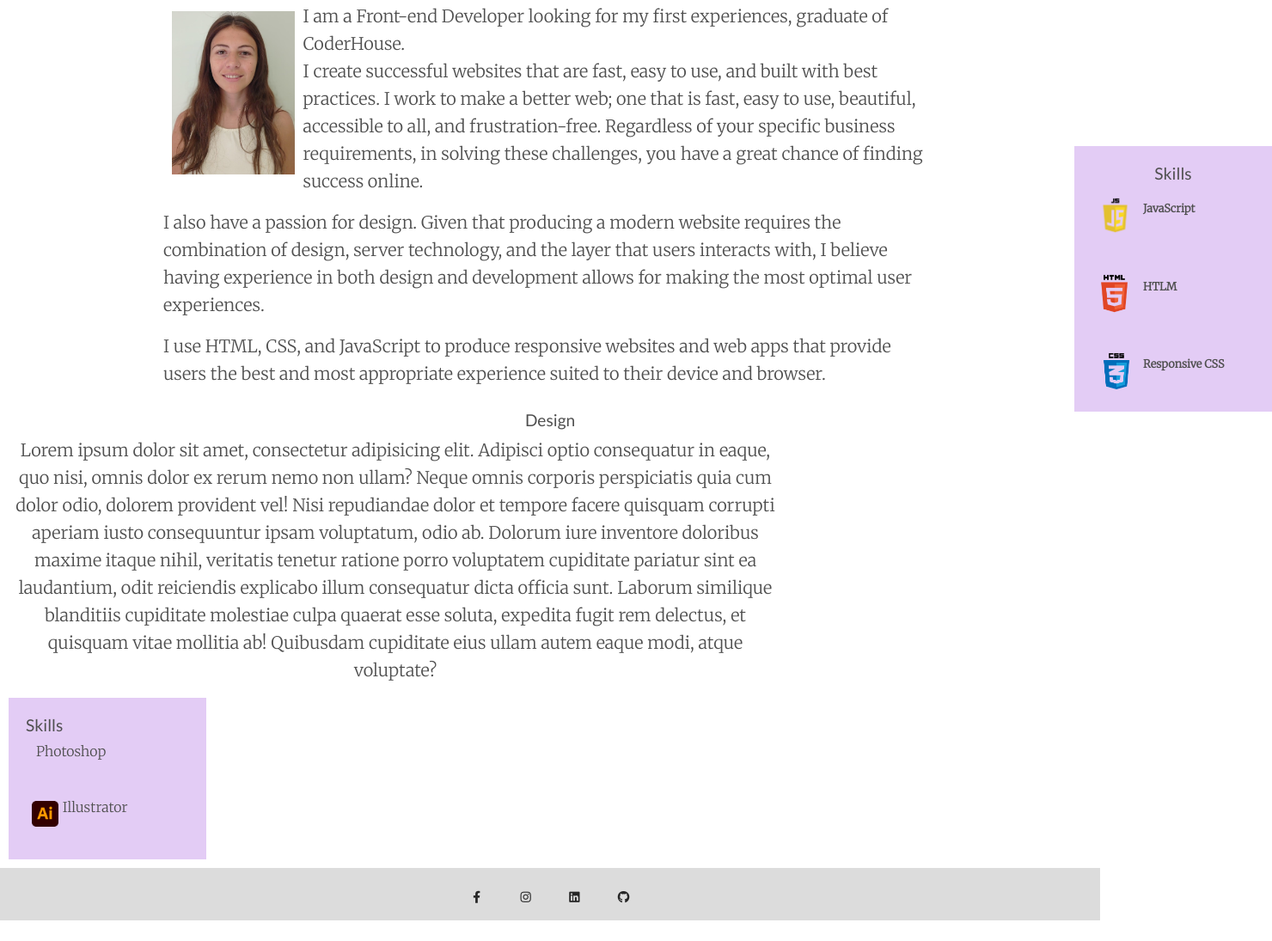
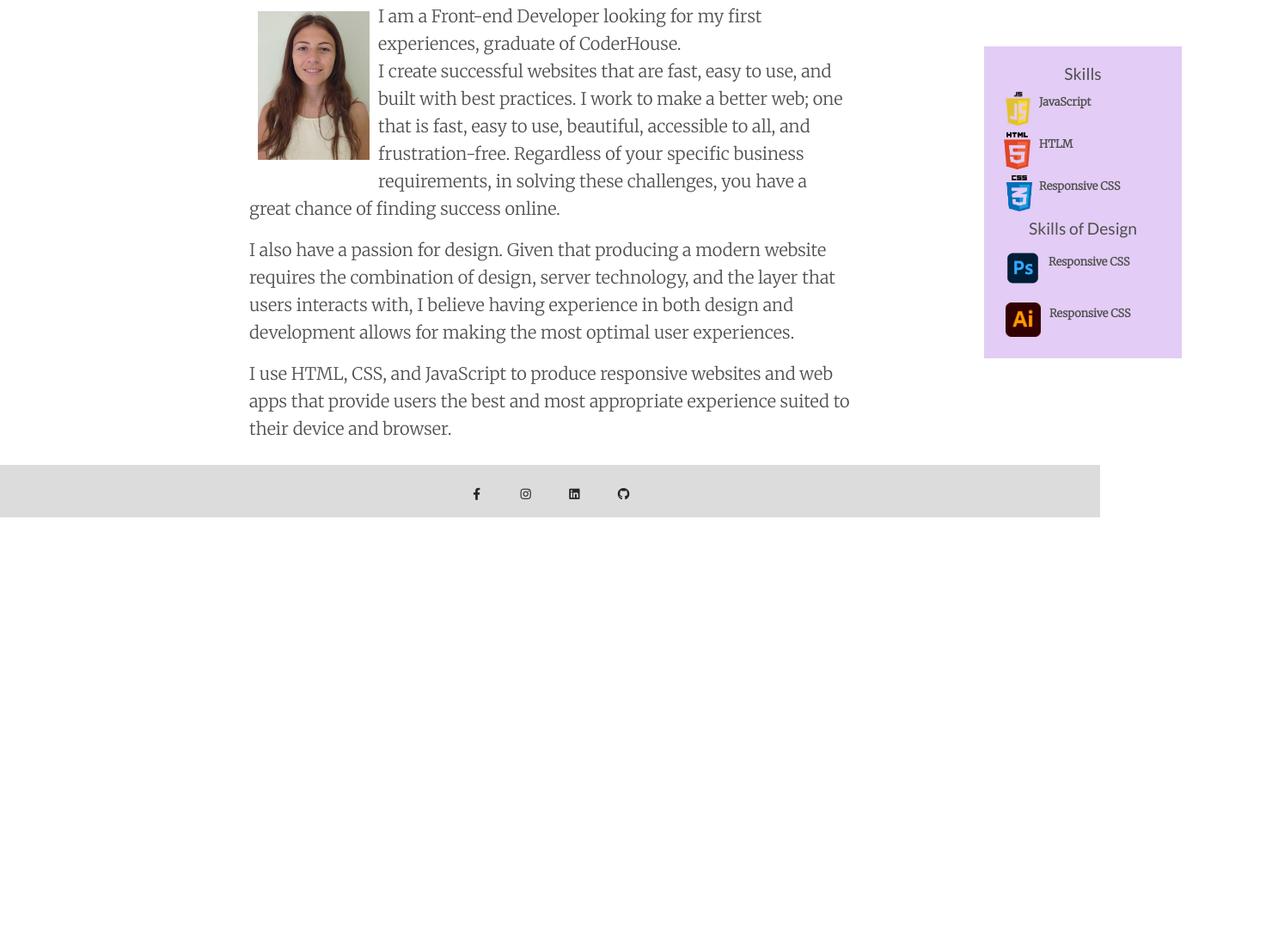
Before and after one commit to lourdesA99/practicandoScss, a website: page about.html in a window 1280 px wide. Shown: the part 146-1241 px from the top of the page at 86% size, 1480 px wide, since content can reach past the window. After the commit the page ends 800 px from the top, so only its background shows below. Drawn offline with nearby package versions, Linux system fonts and the light colour scheme.

Commit message:
ultimando detalles

```diff
--- a/about.html
+++ b/about.html
@@ -5,22 +5,30 @@
     <meta charset="UTF-8">
     <meta http-equiv="X-UA-Compatible" content="IE=edge">
     <meta name="viewport" content="width=device-width, initial-scale=1.0">
+    <!-- SEO -->
+    <meta name="description" content="Lourdes Antuña is a Front-end Developer looking for my first experiences. She creates successful websites that are fast, easy to use, and built with best practices.">
+    <meta name="keywords" content="portfolio, desarrolladora web, web developer, front-end, Lourdes Antuña, proyecto, project">
+    <!-- Google font -->
     <link rel="preconnect" href="https://fonts.googleapis.com">
     <link rel="preconnect" href="https://fonts.gstatic.com" crossorigin>
     <link href="https://fonts.googleapis.com/css2?family=Lato&display=swap" rel="stylesheet">
     <link rel="preconnect" href="https://fonts.googleapis.com">
+    <link href="https://fonts.googleapis.com/css2?family=Merriweather:wght@300&display=swap" rel="stylesheet">
     <link rel="preconnect" href="https://fonts.gstatic.com" crossorigin>
-    <link href="https://fonts.googleapis.com/css2?family=Merriweather:wght@300&display=swap" rel="stylesheet">
-
-    <link href="https://cdn.jsdelivr.net/npm/bootstrap@5.1.3/dist/css/bootstrap.min.css" rel="stylesheet" integrity="sha384-1BmE4kWBq78iYhFldvKuhfTAU6auU8tT94WrHftjDbrCEXSU1oBoqyl2QvZ6jIW3" crossorigin="anonymous">
+    <!-- Favicon -->
+    <link rel="shortcut icon" href="./favicon/favicon.ico" type="image/x-icon">
+    <link rel="icon" href="./favicon/favicon.ico" type="image/x-icon">
+    <!-- Bootstrap -->
+    <link href="https://cdn.jsdelivr.net/npm/bootstrap@5.0.2/dist/css/bootstrap.min.css" rel="stylesheet" integrity="sha384-EVSTQN3/azprG1Anm3QDgpJLIm9Nao0Yz1ztcQTwFspd3yD65VohhpuuCOmLASjC" crossorigin="anonymous">
     <!-- Font Awesome -->
     <link href="https://cdnjs.cloudflare.com/ajax/libs/font-awesome/5.15.1/css/all.min.css" rel="stylesheet" />
     <!-- Google Fonts -->
     <link href="https://fonts.googleapis.com/css?family=Roboto:300,400,500,700&display=swap" rel="stylesheet" />
     <!-- MDB -->
     <link href="https://cdnjs.cloudflare.com/ajax/libs/mdb-ui-kit/3.10.2/mdb.min.css" rel="stylesheet" />
+    <!-- My stylesheet -->
     <link rel="stylesheet" href="./css/index.css">
-    <title>Mi Portfolio</title>
+    <title>My Portfolio | About me</title>
 </head>
 
 <body>
@@ -66,48 +74,33 @@
                 </p>
         </div>
         <div class="skills">
-            <h4>Skills</h2>
+            <h4>Skills</h4>
 
             <div class="logoSkill">
                 <img src="./media/js3.png" alt="">
                 <p>JavaScript</p>
             </div>
-                <br>
+
             <div class="logoSkill">
                 <img src="./media/html3.png" alt="">
                 <p>HTLM</p>
             </div>
-                <br>
+
             <div class="logoSkill">
                 <img src="./media/css3.png" alt="">
                 <p> Responsive CSS</p>
             </div>
+            <h4>Skills of Design</h4>
+            <div class="logoSkillDesign">
+                <img src="./media/psLogo.png" alt="">
+                <p> Responsive CSS</p>
+            </div>
+            <div class="logoSkillDesign">
+                <img src="./media/aiLogo.png" alt="">
+                <p> Responsive CSS</p>
+            </div>
         </div>
 
-
-
-
-
-        <div class="design">
-            <h2>Design</h2>
-            <p>Lorem ipsum dolor sit amet, consectetur adipisicing elit. Adipisci optio consequatur in eaque, quo nisi, omnis dolor ex rerum nemo non ullam? Neque omnis corporis perspiciatis quia cum dolor odio, dolorem provident vel! Nisi repudiandae dolor
-                et tempore facere quisquam corrupti aperiam iusto consequuntur ipsam voluptatum, odio ab. Dolorum iure inventore doloribus maxime itaque nihil, veritatis tenetur ratione porro voluptatem cupiditate pariatur sint ea laudantium, odit reiciendis
-                explicabo illum consequatur dicta officia sunt. Laborum similique blanditiis cupiditate molestiae culpa quaerat esse soluta, expedita fugit rem delectus, et quisquam vitae mollitia ab! Quibusdam cupiditate eius ullam autem eaque modi,
-                atque voluptate?</p>
-        </div>
-        <div class="skillsDesign">
-            <h4>Skills</h2>
-                <p>
-                    <img src="./media/Google Lens.html" alt=""> Photoshop
-                </p>
-                <br>
-                <p>
-                    <img src="./media/aiLogo.png" alt=""> Illustrator
-                </p>
-                <br>
-
-
-        </div>
 
 
     </main>
--- a/scss/_about.scss
+++ b/scss/_about.scss
@@ -7,45 +7,61 @@
     margin: 10px;
     h1 {
         @include titulos;
+        font-size: 23px;
         padding: 15px;
     }
     p {
         font-family: $another-font;
-        font-size: 25px;
+        font-size: 19px;
         margin: 10 0 0 0;
-        width: 900px;
         img {
             width: auto;
-            height: 190px;
+            height: 120px;
             float: left;
             margin: 10px;
         }
     }
 }
 
-@media screen and (min-width:480px) {
-    .about {
+.skills {
+    background-color: #9d4edd49;
+    box-sizing: content-box;
+    width: 300px;
+    text-align: center;
+    margin: auto;
+    h4 {
+        font-family: $title-font;
+        font-size: 1.2em;
+        margin: 5px;
+    }
+    .logoSkill {
         display: flex;
-        flex-direction: column;
         align-items: center;
+        img {
+            width: auto;
+            height: 55px;
+            margin: 2px;
+        }
+        p {
+            font-family: $another-font;
+            font-size: 1em;
+            font-weight: bold;
+        }
+    }
+    .logoSkillDesign {
+        display: flex;
+        align-items: center;
+        img {
+            width: auto;
+            height: 40px;
             margin: 10px;
         }
-    .about h1 {
-        font-family: $title-font;
-        font-size: 30px;
-        padding: 15px;
+        p {
+            font-family: $another-font;
+            font-size: 1em;
+            font-weight: bold;
+            justify-content: start;
         }
-    .about p {
-        font-family: $another-font;
-        font-size: 15px;
-        margin: 10 0 0 0;
-        width: 670px;
-    }
-    img {
-        width: auto;
-        height: 150px;
-        float: left;
-        margin: 10px;
     }
 }
 
@@ -55,25 +71,24 @@
         flex-direction: column;
         align-items: center;
         margin: 10px;
-    }
-    .about h1 {
+        h1 {
             @include titulos;
         }
-    .about p {
+        p {
             font-family: $another-font;
             font-size: 20px;
             margin: 10 0 0 0;
-        width: 900px;
+            width: 700px;
             .prueba4 {
                 width: 700px;
                 position: relative;
             }
+            img {
+                width: 130px;
+                height: auto;
+                float: left;
             }
-    img {
-        width: auto;
-        height: 180px;
-        float: left;
-        margin: 10px;
+        }
     }
     .skills {
         background-color: #9d4edd49;
@@ -82,9 +97,9 @@
         width: 200px;
         text-align: center;
         position: absolute;
-        top: 316px;
+        top: 200px;
         right: 100px;
-        left: 1250px;
+        left: 1145px;
         h4 {
             font-family: $title-font;
             font-size: 1.2em;
@@ -103,45 +118,20 @@
                 font-weight: bold;
             }
         }
-    }
-    .design {
-        text-align: center;
+        .logoSkillDesign {
+            display: flex;
+            align-items: center;
+            img {
+                width: auto;
+                height: 40px;
                 margin: 10px;
             }
-    .design h2 {
-        font-family: $title-font;
-        font-size: 1.2em;
-        box-sizing: border-box;
-        margin-left: 214px;
-        margin-right: 214px;
-    }
-    .design p {
+            p {
                 font-family: $another-font;
-        font-size: 20px;
-        width: 900px;
-        height: auto;
-        text-align: center;
-    }
-    .skillsDesign {
-        background-color: #9d4edd49;
-        box-sizing: content-box;
-        margin: 10px;
-        padding: 15px;
-        width: 200px;
-    }
-    .skillsDesign h4 {
-        font-family: $title-font;
-        font-size: 1.2em;
-        margin: 5px;
-    }
-    .skillsDesign p {
-        font-family: $another-font;
-        font-size: 1em;
-        margin: 7px;
-    }
-    .skillsDesign p img {
-        width: auto;
-        height: 30px;
-        margin: 5px;
+                font-size: 0.8em;
+                font-weight: bold;
+                justify-content: start;
             }
         }
+    }
+}
--- a/scss/_contacto.scss
+++ b/scss/_contacto.scss
@@ -13,7 +13,6 @@
     .flex-container {
         display: flex;
         flex-direction: column;
-        width: 670px;
         background-color: rgb(249, 249, 249);
         padding: 30px;
         margin: 30px;
@@ -66,5 +65,6 @@
             font-size: 25px;
             padding: 17.5px 25px;
             background-color: #9d4edd49;
+            width: 120px;
         }
     }
--- a/scss/_inicio.scss
+++ b/scss/_inicio.scss
@@ -10,6 +10,10 @@
     }
 }
 
+.sobreMi {
+    width: 90%;
+}
+
 .sobreMi-Titulo {
     font-family: 'Lato', sans-serif;
     font-size: 25px;
@@ -19,6 +23,37 @@
 .sobreMi-Explicacion {
     font-family: 'Merriweather', serif;
     font-size: 20px;
+}
+
+.segCard {
+    img {
+        width: 150px;
+    }
+}
+
+.featuredWork {
+    img {
+        width: 300px;
+    }
+    .text {
+        text-align: center;
+    }
+}
+
+@media screen and (min-width:720px) {
+    .sobreMi {
+        width: 70%;
+    }
+    .segCard {
+        img {
+            width: 200px;
+        }
+    }
+    .featuredWork {
+        img {
+            width: 50%;
+        }
+    }
 }
 
 
@@ -39,4 +74,10 @@
         font-family: $another-font;
         font-size: 20px;
     }
+    img {
+        display: block;
+        margin: 0 auto;
+        max-width: 100%;
+        width: 80%;
+    }
 }
--- a/scss/_portfolio.scss
+++ b/scss/_portfolio.scss
@@ -5,15 +5,14 @@
     flex-direction: column;
     align-items: center;
     margin: 10px;
+    text-align: center;
     h2 {
         @include titulos;
-        padding: 15px;
     }
     p {
         font-family: $another-font;
         font-size: 25px;
         margin: 10 0 0 0;
-        width: 670px;
     }
 }
 
@@ -30,7 +29,7 @@
             font-family: $another-font;
             font-size: 15px;
             margin: 10 0 0 0;
-            width: 670px;
+            width: 100%;
         }
     }
 }
```
Also changed, not shown: contacto.html (+12 -5 lines), index.html (+18 -12 lines), portfolio.html (+29 -32 lines), css/index.css, media/WhatsApp Image 2022-01-26 at 18.05.58.jpeg (added), media/ejemplo2.PNG (added). Lines whose indentation alone changed are shown as unchanged.
